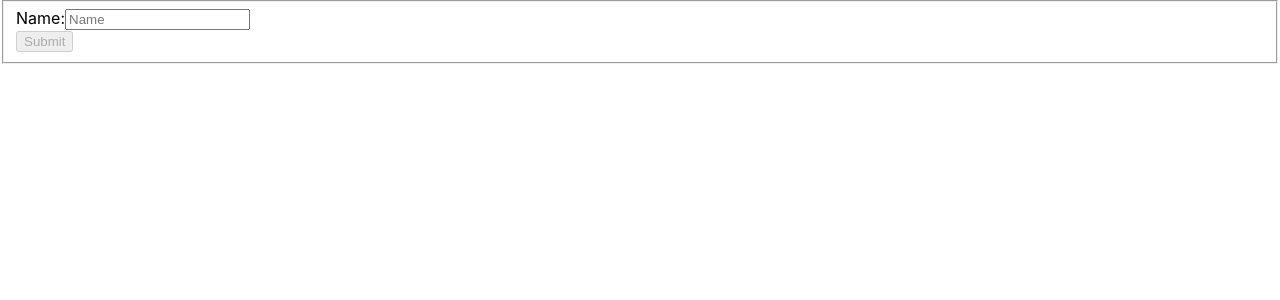
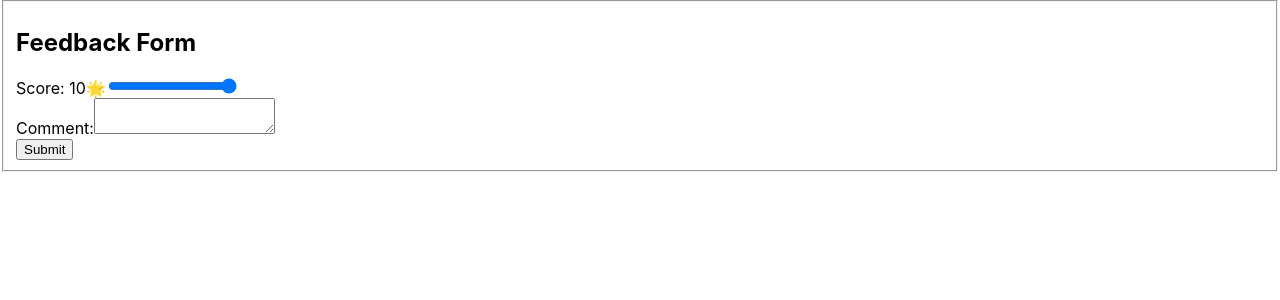
Before and after one commit to thy-jumrylsolivio/Prroject-1, a React (Create React App) app: page / in a window 1280 px wide. Shown: the top 300 px of the page. Built offline with nearby package versions, Linux system fonts and the light colour scheme.

Commit message:
appFeedback

```diff
--- a/src/App.js
+++ b/src/App.js
@@ -1,9 +1,9 @@
-import PreventDom from "./PreventDefault/PreventDom";
+import AppFeedback from "./Feedback/AppFeedback";
 
 function App() {
 
     return (
-        <PreventDom />
+        <AppFeedback />
     )
 }
 
--- /dev/null
+++ b/src/Feedback/AppFeedback.js
@@ -0,0 +1,47 @@
+import { useState } from 'react';
+
+
+function AppFeedback() {
+    const [score, setScore] = useState("10");
+    const [ comment, setComment ] = useState("");
+
+    const handleSubmit = (e) => {
+        e.preventDefault();
+        if (Number(score) <= 5 && comment.length <=10) {
+            alert("Please provide your feedback why  is your rate is too low.");
+            return;
+        }
+        console.log("form submitted");
+        setComment("");
+        setScore("10");
+    }
+
+return (
+<div className='AppFeedback'>
+    <form onSubmit={handleSubmit}>
+
+        <fieldset>
+            <h2>Feedback Form</h2>
+            <div className='Field'>
+                <label>Score: {score}🌟</label>
+                <input
+                    type="range"
+                    min="0"
+                    max="10"
+                    value={score}
+                    onchange={e => setScore(e.target.value)}
+                />
+            </div>
+            <div className='Field'>
+                <label>Comment:</label>
+                <textarea value={comment} onChange={e => setComment(e.target.value)} />
+            </div>
+            <button type='submit'>Submit</button>
+        </fieldset>
+    </form>
+</div>
+)
+
+
+}
+export default AppFeedback
```
